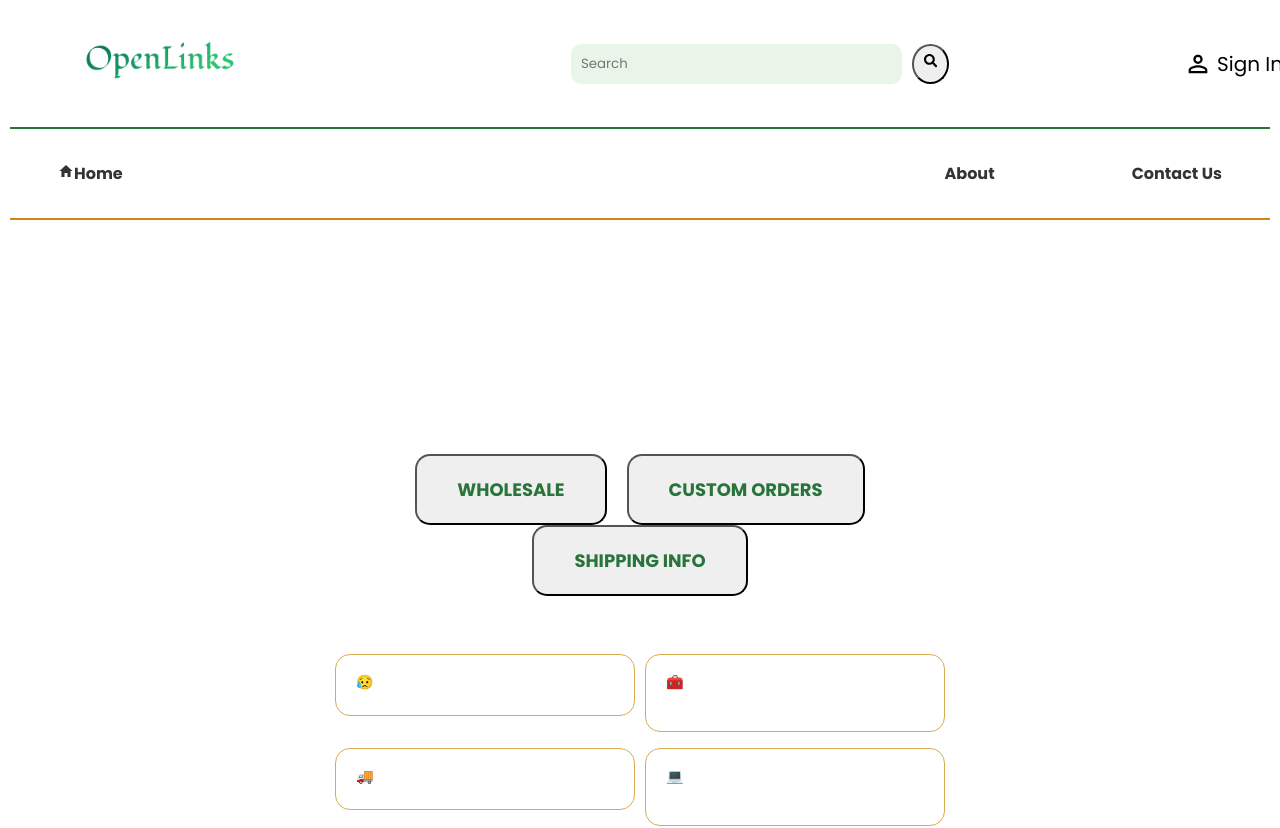
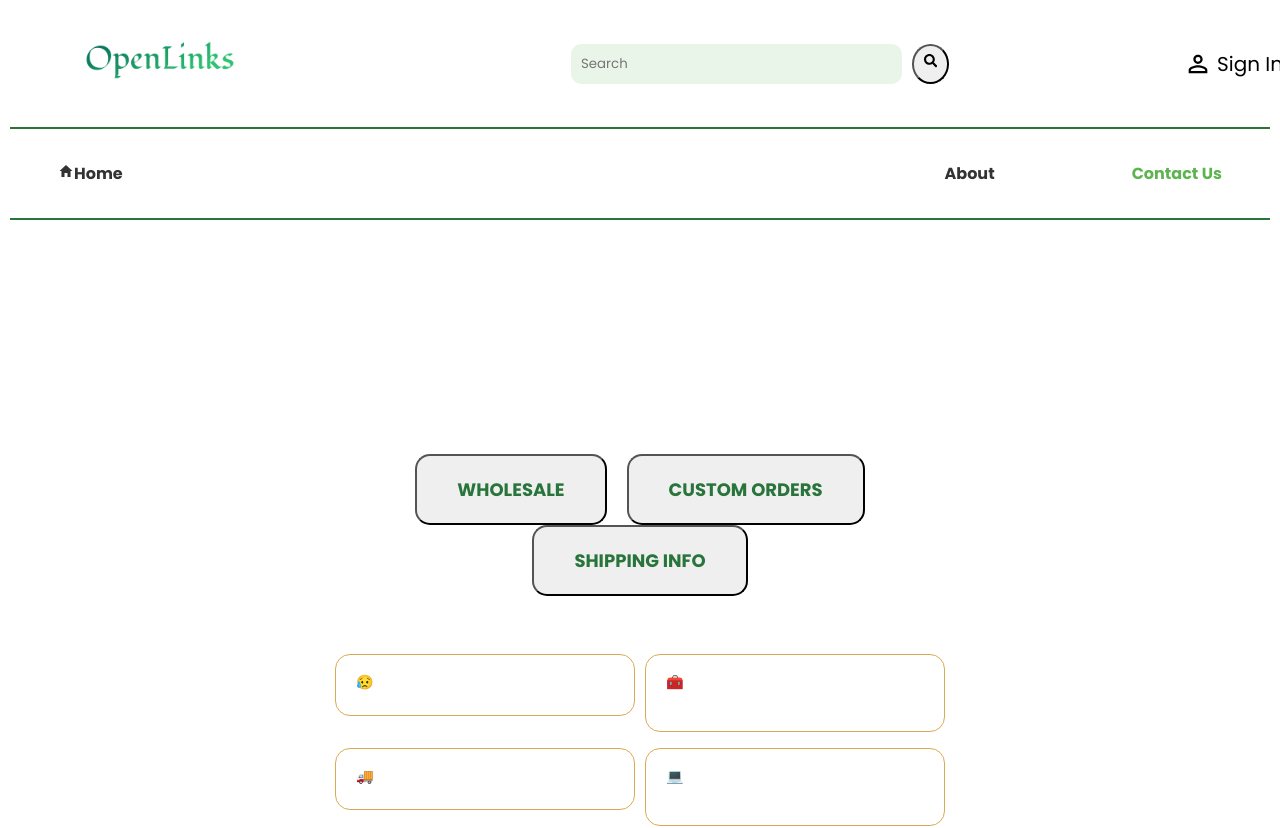
Before and after one commit to Gahbriehel/openlinks, a React (Create React App) app in the folder openlinks/: page /contact in a window 1280 px wide. Shown: the top 828 px of the page. Built offline with nearby package versions, Linux system fonts and the light colour scheme.

Commit message:
made some changes to the colors

```diff
--- a/openlinks/src/components/nav.css
+++ b/openlinks/src/components/nav.css
@@ -150,5 +150,9 @@
 }
 
 .nav_bottom {
-    border-bottom: 2px solid var(--border-orange);
+    border-bottom: 2px solid var(--secondary-accent);
 }
+
+.nav_bottom ul li .link-active {
+    color: var(--primary-accent);
+}
--- a/openlinks/src/components/navBottom.js
+++ b/openlinks/src/components/navBottom.js
@@ -1,24 +1,27 @@
 import React from 'react'
-import { Link } from 'react-router-dom'
+import { Link, useLocation } from 'react-router-dom'
 import { IoIosLaptop, IoMdPricetag, IoMdHome } from "react-icons/io";
 import { MdOutlineCategory, MdFilterAlt } from "react-icons/md";
 import { ImPriceTags } from "react-icons/im";
 import { RiArrowDropDownLine } from "react-icons/ri";
 
 const NavBottom = () => {
+  const currentPage = useLocation().pathname;
+
+  console.log(currentPage)
   return (
     <div className='nav_bottom'>
-    <ul>
-        <li><Link to='/' className='link'><IoMdHome />Home</Link></li>
+      <ul>
+        <li><Link to='/' className={currentPage === '/' ? 'link link-active' : 'link'}><IoMdHome />Home</Link></li>
         <li><Link to='/brands' className='link disabled-link'><IoIosLaptop /> Laptop Brands</Link></li>
         <li><Link to='/categories' className='link disabled-link'><MdOutlineCategory /> Categories  <RiArrowDropDownLine /></Link></li>
         <li><Link to='/price_range' className='link disabled-link'><ImPriceTags /> Price Range  <RiArrowDropDownLine /></Link></li>
         <li><Link to='/specific' className='link disabled-link'><MdFilterAlt /> Specific  <RiArrowDropDownLine /></Link></li>
         <li><Link to='/sale' className='link disabled-link'><IoMdPricetag /> SALE</Link></li>
-        <li><Link to='/about' className='link'>About</Link></li>
-        <li><Link to='/contact' className='link'>Contact Us</Link></li>
-    </ul>
-</div>
+        <li><Link to='/about' className={currentPage === '/about' ? 'link link-active' : 'link'}>About</Link></li>
+        <li><Link to='/contact' className={currentPage === '/contact' ? 'link link-active' : 'link'}>Contact Us</Link></li>
+      </ul>
+    </div>
   )
 }
 
```
